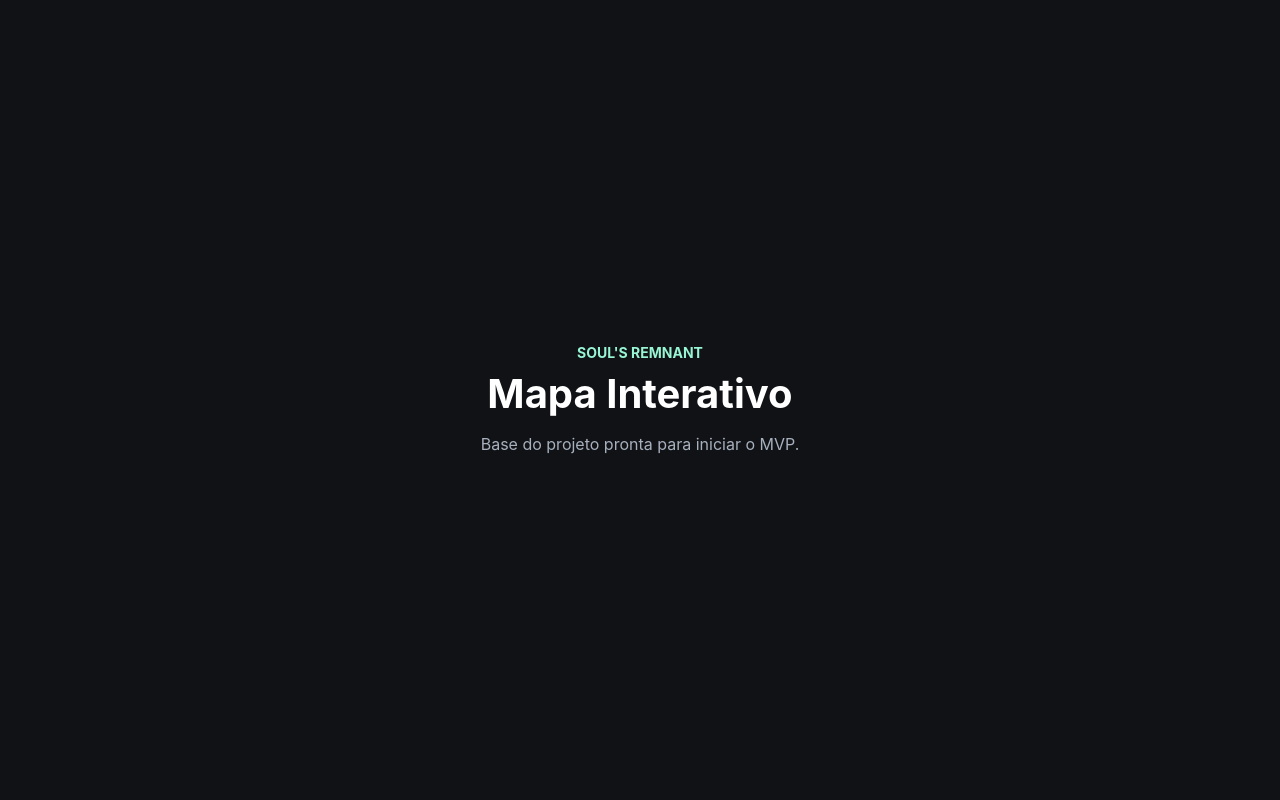
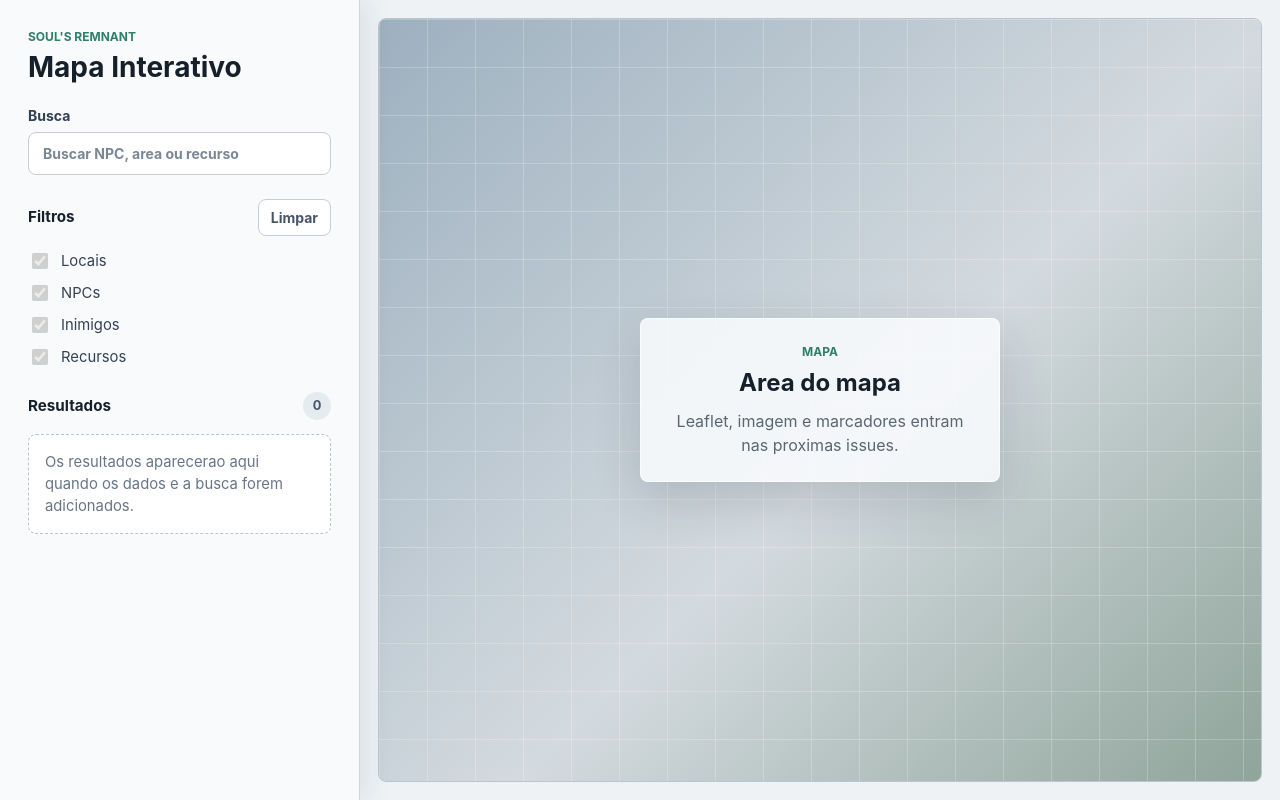
Before and after one commit to lucasribdev/sratlas, a React (Vite) app: page / in a window 1280 px wide. Built offline with nearby package versions, Linux system fonts and the light colour scheme.

Commit message:
feat: implement AppLayout and Sidebar components, update App to use new layout structure

```diff
--- a/src/App.tsx
+++ b/src/App.tsx
@@ -1,13 +1,7 @@
+import { AppLayout } from './components/layout/AppLayout'
+
 function App() {
-  return (
-    <main className="app-shell">
-      <section className="app-status" aria-labelledby="app-title">
-        <p className="app-kicker">Soul's Remnant</p>
-        <h1 id="app-title">Mapa Interativo</h1>
-        <p>Base do projeto pronta para iniciar o MVP.</p>
-      </section>
-    </main>
-  )
+  return <AppLayout />
 }
 
 export default App
--- /dev/null
+++ b/src/components/layout/AppLayout.tsx
@@ -0,0 +1,24 @@
+import { MapPlaceholder } from '../map/MapPlaceholder'
+import { Sidebar } from './Sidebar'
+
+export function AppLayout() {
+  return (
+    <main className="app-shell">
+      <Sidebar />
+
+      <section className="map-panel" aria-label="Area principal do mapa">
+        <div className="mobile-toolbar" aria-label="Controles compactos">
+          <label className="search-control search-control--compact">
+            <span className="visually-hidden">Buscar no mapa</span>
+            <input type="search" placeholder="Buscar NPC, area ou recurso" disabled />
+          </label>
+          <button className="toolbar-button" type="button" disabled>
+            Filtros
+          </button>
+        </div>
+
+        <MapPlaceholder />
+      </section>
+    </main>
+  )
+}
--- /dev/null
+++ b/src/components/layout/Sidebar.tsx
@@ -0,0 +1,46 @@
+const categoryGroups = ['Locais', 'NPCs', 'Inimigos', 'Recursos']
+
+export function Sidebar() {
+  return (
+    <aside className="sidebar" aria-label="Busca, filtros e resultados">
+      <header className="sidebar-header">
+        <p className="app-kicker">Soul's Remnant</p>
+        <h1>Mapa Interativo</h1>
+      </header>
+
+      <label className="search-control">
+        <span>Busca</span>
+        <input type="search" placeholder="Buscar NPC, area ou recurso" disabled />
+      </label>
+
+      <section className="sidebar-section" aria-labelledby="filters-title">
+        <div className="section-heading">
+          <h2 id="filters-title">Filtros</h2>
+          <button type="button" disabled>
+            Limpar
+          </button>
+        </div>
+
+        <div className="filter-list">
+          {categoryGroups.map((category) => (
+            <label className="filter-option" key={category}>
+              <input type="checkbox" checked disabled readOnly />
+              <span>{category}</span>
+            </label>
+          ))}
+        </div>
+      </section>
+
+      <section className="sidebar-section" aria-labelledby="results-title">
+        <div className="section-heading">
+          <h2 id="results-title">Resultados</h2>
+          <span className="result-count">0</span>
+        </div>
+
+        <div className="empty-state">
+          Os resultados aparecerao aqui quando os dados e a busca forem adicionados.
+        </div>
+      </section>
+    </aside>
+  )
+}
--- /dev/null
+++ b/src/components/map/MapPlaceholder.tsx
@@ -0,0 +1,13 @@
+export function MapPlaceholder() {
+  return (
+    <div className="map-placeholder" aria-label="Espaco reservado para o mapa">
+      <div className="map-placeholder__surface">
+        <div className="map-placeholder__content">
+          <p className="app-kicker">Mapa</p>
+          <h2>Area do mapa</h2>
+          <p>Leaflet, imagem e marcadores entram nas proximas issues.</p>
+        </div>
+      </div>
+    </div>
+  )
+}
--- a/src/index.css
+++ b/src/index.css
@@ -3,8 +3,8 @@
 }
 
 :root {
-  color: #e5e7eb;
-  background: #101216;
+  color: #1d2733;
+  background: #d9e0e7;
   font-family:
     Inter, ui-sans-serif, system-ui, -apple-system, BlinkMacSystemFont, "Segoe UI",
     sans-serif;
@@ -16,45 +16,285 @@
 
 body {
   margin: 0;
+  min-width: 320px;
 }
 
 #root {
   min-height: 100svh;
 }
 
-.app-shell {
-  display: grid;
-  min-height: 100svh;
-  place-items: center;
-  padding: 32px;
+button,
+input {
+  font: inherit;
 }
 
-.app-status {
-  max-width: 520px;
-  text-align: center;
+button:disabled,
+input:disabled {
+  cursor: not-allowed;
+}
+
+.app-shell {
+  display: flex;
+  min-height: 100svh;
+  overflow: hidden;
+  background: #eef2f5;
+}
+
+.sidebar {
+  display: flex;
+  width: 360px;
+  min-width: 320px;
+  flex-direction: column;
+  gap: 24px;
+  border-right: 1px solid #cdd6df;
+  background: #f8fafc;
+  padding: 28px;
+  box-shadow: 8px 0 24px rgb(30 41 59 / 0.08);
+  z-index: 1;
+}
+
+.sidebar-header {
+  display: grid;
+  gap: 6px;
 }
 
 .app-kicker {
-  margin: 0 0 8px;
-  color: #98f5d3;
-  font-size: 0.875rem;
+  margin: 0;
+  color: #2f7f68;
+  font-size: 0.75rem;
   font-weight: 700;
   letter-spacing: 0;
   text-transform: uppercase;
 }
 
+h1,
+h2 {
+  margin: 0;
+  color: #15202b;
+  letter-spacing: 0;
+}
+
 h1 {
-  margin: 0;
-  color: #ffffff;
-  font-size: 2.5rem;
+  font-size: 1.75rem;
   font-weight: 700;
-  letter-spacing: 0;
   line-height: 1.1;
 }
 
+h2 {
+  font-size: 0.95rem;
+  font-weight: 700;
+  line-height: 1.3;
+}
+
 p {
-  margin: 16px 0 0;
-  color: #a7b0bd;
+  margin: 0;
+  color: #5b6673;
   font-size: 1rem;
-  line-height: 1.6;
+  line-height: 1.5;
 }
+
+.search-control {
+  display: grid;
+  gap: 8px;
+  color: #334155;
+  font-size: 0.875rem;
+  font-weight: 700;
+}
+
+.search-control input {
+  width: 100%;
+  border: 1px solid #c4ced8;
+  border-radius: 8px;
+  background: #ffffff;
+  color: #1d2733;
+  padding: 12px 14px;
+}
+
+.search-control input::placeholder {
+  color: #7a8795;
+}
+
+.sidebar-section {
+  display: grid;
+  gap: 14px;
+}
+
+.section-heading {
+  display: flex;
+  align-items: center;
+  justify-content: space-between;
+  gap: 16px;
+}
+
+.section-heading button,
+.toolbar-button {
+  border: 1px solid #c4ced8;
+  border-radius: 8px;
+  background: #ffffff;
+  color: #475569;
+  padding: 9px 12px;
+  font-size: 0.875rem;
+  font-weight: 700;
+}
+
+.filter-list {
+  display: grid;
+  gap: 10px;
+}
+
+.filter-option {
+  display: flex;
+  align-items: center;
+  gap: 10px;
+  color: #344255;
+  font-size: 0.925rem;
+}
+
+.filter-option input {
+  width: 16px;
+  height: 16px;
+  accent-color: #2f7f68;
+}
+
+.result-count {
+  display: inline-grid;
+  min-width: 28px;
+  height: 28px;
+  place-items: center;
+  border-radius: 999px;
+  background: #e5ecef;
+  color: #475569;
+  font-size: 0.8rem;
+  font-weight: 700;
+}
+
+.empty-state {
+  border: 1px dashed #b8c4cf;
+  border-radius: 8px;
+  background: #ffffff;
+  color: #687586;
+  padding: 16px;
+  font-size: 0.925rem;
+  line-height: 1.5;
+}
+
+.map-panel {
+  position: relative;
+  display: flex;
+  min-width: 0;
+  flex: 1;
+  padding: 18px;
+}
+
+.mobile-toolbar {
+  display: none;
+}
+
+.map-placeholder {
+  display: flex;
+  min-width: 0;
+  flex: 1;
+  border: 1px solid #b9c5d0;
+  border-radius: 8px;
+  background: #cad4de;
+  overflow: hidden;
+}
+
+.map-placeholder__surface {
+  display: grid;
+  width: 100%;
+  min-height: 0;
+  place-items: center;
+  background:
+    linear-gradient(rgb(255 255 255 / 0.22) 1px, transparent 1px),
+    linear-gradient(90deg, rgb(255 255 255 / 0.22) 1px, transparent 1px),
+    linear-gradient(135deg, #9db0bf, #d3dadf 55%, #8fa49a);
+  background-size:
+    48px 48px,
+    48px 48px,
+    auto;
+}
+
+.map-placeholder__content {
+  max-width: 360px;
+  border: 1px solid rgb(255 255 255 / 0.7);
+  border-radius: 8px;
+  background: rgb(248 250 252 / 0.9);
+  padding: 24px;
+  text-align: center;
+  box-shadow: 0 18px 48px rgb(30 41 59 / 0.16);
+}
+
+.map-placeholder__content h2 {
+  margin-top: 6px;
+  font-size: 1.5rem;
+}
+
+.map-placeholder__content p:last-child {
+  margin-top: 10px;
+}
+
+.visually-hidden {
+  position: absolute;
+  width: 1px;
+  height: 1px;
+  padding: 0;
+  overflow: hidden;
+  clip: rect(0, 0, 0, 0);
+  white-space: nowrap;
+  border: 0;
+}
+
+@media (max-width: 760px) {
+  .app-shell {
+    display: block;
+  }
+
+  .sidebar {
+    display: none;
+  }
+
+  .map-panel {
+    min-height: 100svh;
+    padding: 12px;
+  }
+
+  .mobile-toolbar {
+    position: absolute;
+    top: 24px;
+    left: 24px;
+    right: 24px;
+    z-index: 2;
+    display: grid;
+    grid-template-columns: minmax(0, 1fr) auto;
+    gap: 8px;
+  }
+
+  .search-control--compact {
+    gap: 0;
+  }
+
+  .search-control--compact input,
+  .toolbar-button {
+    min-height: 44px;
+    box-shadow: 0 10px 24px rgb(30 41 59 / 0.14);
+  }
+
+  .map-placeholder {
+    min-height: calc(100svh - 24px);
+  }
+
+  .map-placeholder__surface {
+    align-items: end;
+    padding: 88px 18px 24px;
+  }
+
+  .map-placeholder__content {
+    width: 100%;
+    padding: 18px;
+  }
+
+  .map-placeholder__content h2 {
+    font-size: 1.25rem;
+  }
+}
```
